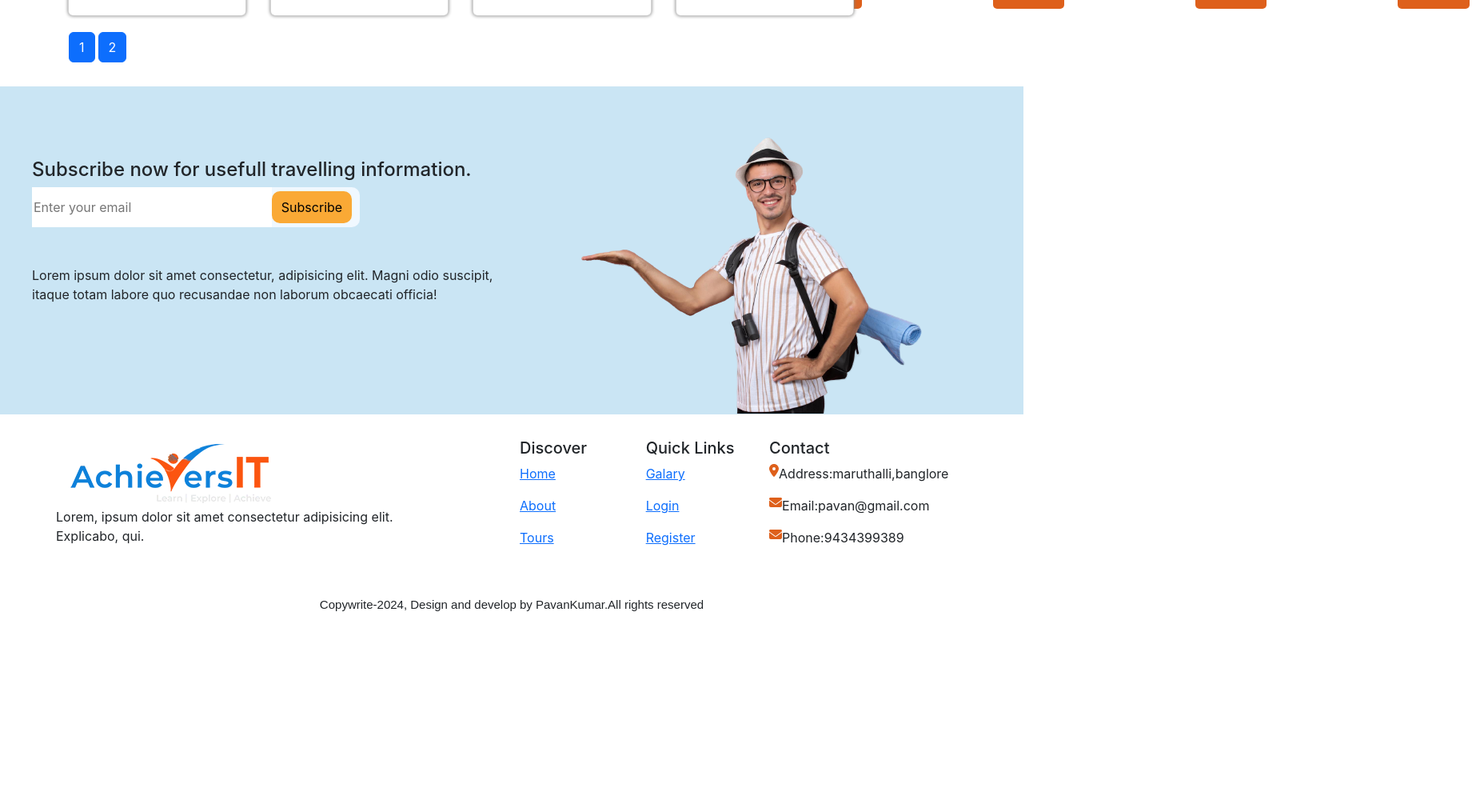
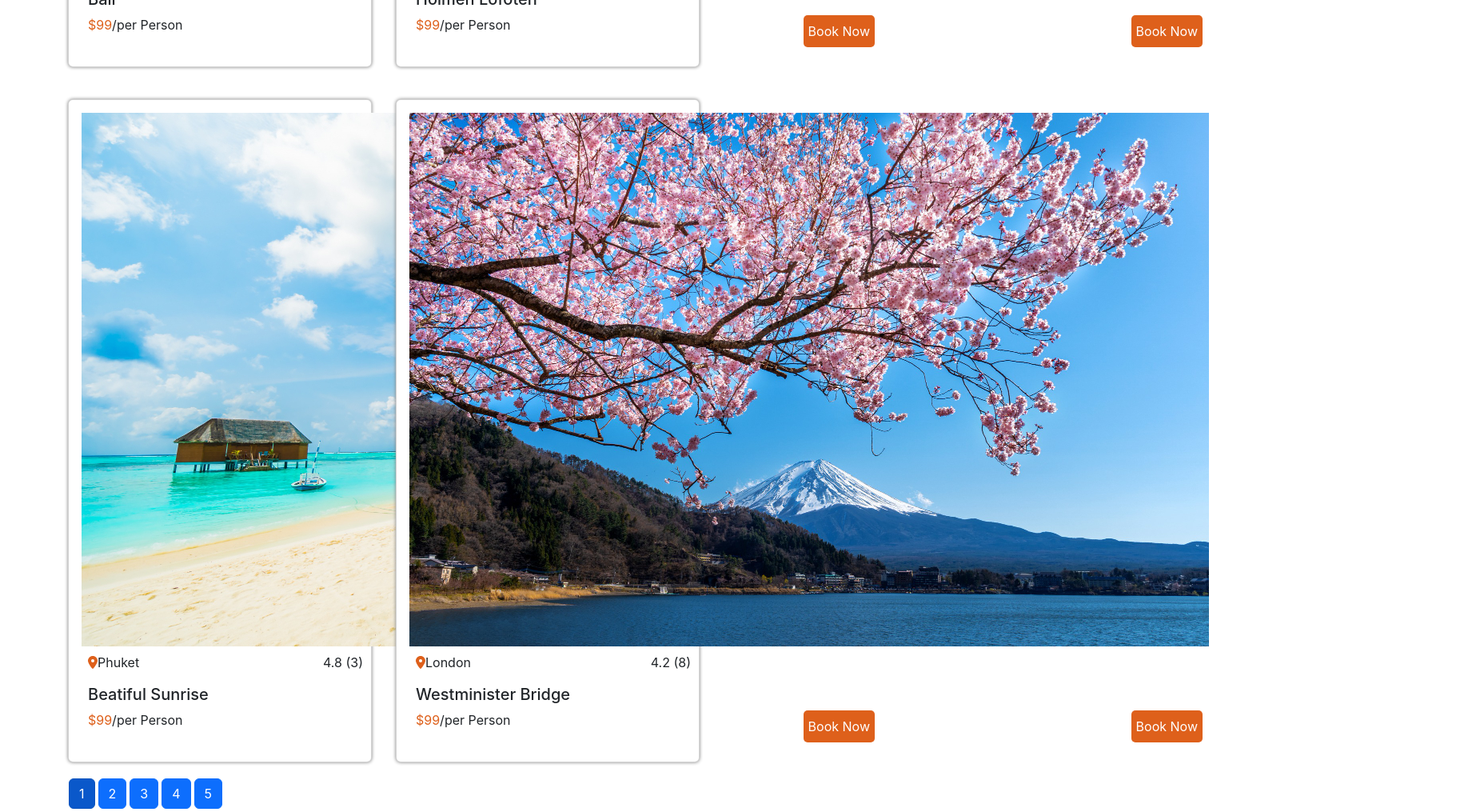
Before and after one commit to Pavankumarkudire/Tourisam, a React (Create React App) app: page /tours in a window 1280 px wide. Shown: the part 2420-3435 px from the top of the page at 80% size, 1846 px wide, since content can reach past the window. Before the commit the page ends 3209 px from the top, so only its background shows below. Built offline with nearby package versions, Linux system fonts and the light colour scheme; the HTML template or start-up script is replaced by a standard one.

Commit message:
pagination updated

```diff
--- a/src/Components/Pagination.jsx
+++ b/src/Components/Pagination.jsx
@@ -3,22 +3,27 @@ import DataAPI from "../assects/data/DataAPI";
 
 function Pagination1() {
   const [data, setData] = useState([]);
-  const [num, setNum] = useState(0);
+  const [num, setNum] = useState(1);
+  const itemPerPage = 6;
 
   useEffect(() => {
     setData(DataAPI);
-  });
+  }, []);
 
-  const handleClick = (num) => {
-    setNum(num);
+  const handleClick = (page) => {
+    setNum(page);
   };
+
+  const startIndex = (num - 1) * itemPerPage;
+  const endIndex = startIndex + itemPerPage;
+
   return (
     <div>
       <div className="container  ">
-        <div className="row">
+
           <div className="row">
-            {data.map((product) => (
-              <div className="card p-0" style={{ width: "20%" }}>
+            {data.slice(startIndex, endIndex).map((product, index) => (
+              <div key={index} className="card col-md-4 p-3 " >
                 <img src={product.photo} alt="" />
                 <div className="p-2">
                   <i
@@ -41,15 +46,18 @@ function Pagination1() {
               </div>
             ))}
           </div>
+
+        <div className="pagination">
+          {[1, 2, 3, 4, 5].map((page) => (
+            <button
+              key={page}
+              className={`btn btn-primary ${num === page ? 'active' : ""} ms-1`}
+              onClick={() => handleClick(page)}
+            >
+              {page}
+            </button>
+          ))}
         </div>
-        {[1, 2].map((num) => (
-          <button
-            className=" btn btn-primary ms-1"
-            onClick={() => handleClick(num)}
-          >
-            {num}
-          </button>
-        ))}
       </div>
     </div>
   );
```
